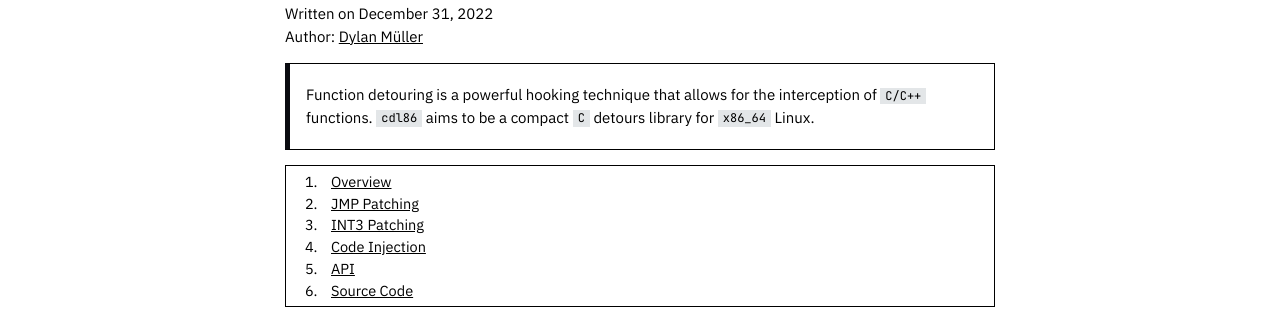
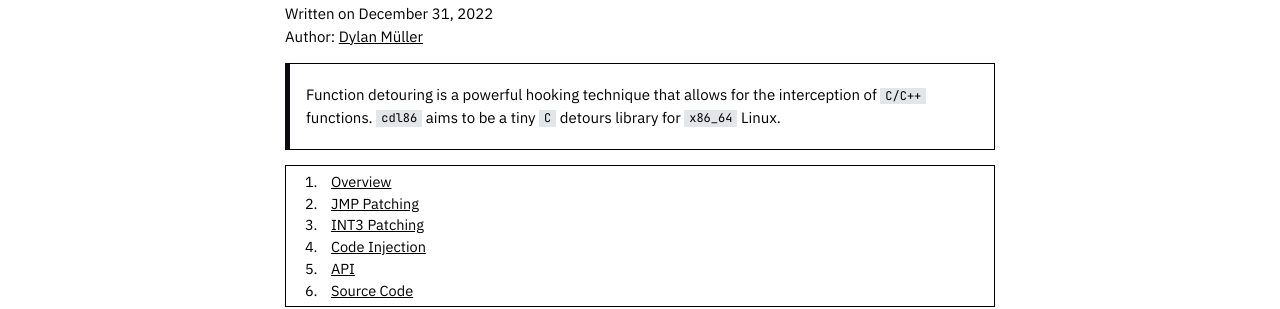
Before and after one commit to microstub/microstub.github.io, a Jekyll site: the page built from _posts/2022-12-31-linux-detours.md, in a window 1280 px wide and 900 px high. Shown: the part 187-496 px from the top of the window. Built offline with Jekyll 4.4.1, drawn with Linux system fonts in a browser that asks for light colours; nearby versions of some CDN libraries.

Commit message:
Update 2022-12-31-linux-detours.md

```diff
--- a/_posts/2022-12-31-linux-detours.md
+++ b/_posts/2022-12-31-linux-detours.md
@@ -6,7 +6,7 @@ author_url: https://linkedin.com/in/dylanmuller
 ---
 
 > Function detouring is a powerful hooking technique that allows for the
-> interception of `C/C++` functions. `cdl86` aims to be a compact `C` detours
+> interception of `C/C++` functions. `cdl86` aims to be a tiny `C` detours
 > library for `x86_64` Linux.
 
 1. [Overview](#overview)
```
